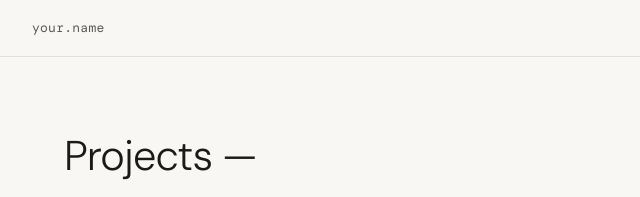
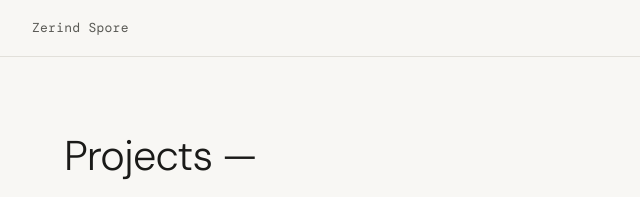
Before and after one commit to zspore4/zspore.github.io, a plain HTML site: page projects.html in a window 1280 px wide. Shown: the top 197 px of the page, 128-768 px from the left. Drawn offline with nearby package versions, Linux system fonts and the light colour scheme; a web font is replaced by a local one.

Commit message:
Update projects.html

```diff
--- a/projects.html
+++ b/projects.html
@@ -3,7 +3,7 @@
 <head>
   <meta charset="UTF-8" />
   <meta name="viewport" content="width=device-width, initial-scale=1.0" />
-  <title>Projects — Your Name</title>
+  <title>Projects — Zerind Spore</title>
   <link rel="preconnect" href="https://fonts.googleapis.com">
   <link rel="preconnect" href="https://fonts.gstatic.com" crossorigin>
   <link href="https://fonts.googleapis.com/css2?family=DM+Sans:ital,opsz,wght@0,9..40,300;0,9..40,400;0,9..40,500;1,9..40,300&family=DM+Mono:wght@300;400&display=swap" rel="stylesheet">
@@ -113,7 +113,7 @@
 
 <nav>
   <div class="nav-inner">
-    <a href="index.html" class="nav-logo">your.name</a>
+    <a href="index.html" class="nav-logo">Zerind Spore</a>
     <ul class="nav-links">
       <li><a href="index.html#about">About</a></li>
       <li><a href="index.html#work">Experience</a></li>
```
